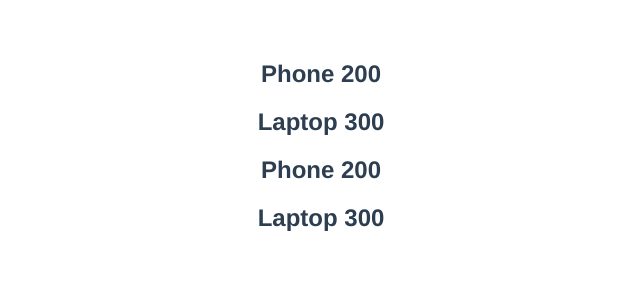
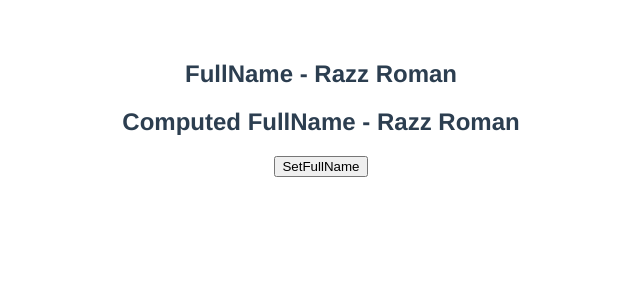
Before and after one commit to roman-ojha/vue, a Vue app in the folder Class/: page / in a window 1280 px wide. Shown: the top 300 px of the page, without its empty margins (319-959 px from the left). Built offline with nearby package versions, Linux system fonts and the light colour scheme.

Commit message:
docs(tutorial): comptued getter & setter

```diff
--- a/Class/src/App.vue
+++ b/Class/src/App.vue
@@ -3,7 +3,7 @@
 </template>
 
 <script>
-import Application from "./Topic_Wise/25_Computed_Properties_and_v-for/App.vue";
+import Application from "./Topic_Wise/26_Computed_getter_and_setter/App.vue";
 
 export default {
   name: "App",
--- /dev/null
+++ b/Class/src/Topic_Wise/26_Computed_getter_and_setter/App.vue
@@ -0,0 +1,54 @@
+<template>
+  <!-- so far our computed properties are read only that is they provide the different representation already existence data which we can bind to the template -->
+  <!-- sometimes you might also need to set value using computed property -->
+  <h2>FullName - {{ firstName }} {{ lastName }}</h2>
+
+  <h2>Computed FullName - {{ fullName }}</h2>
+
+  <!-- this button will change the 'fullName' computed property -->
+  <button @click="changeFullName">SetFullName</button>
+</template>
+<script>
+export default {
+  name: "App",
+  data() {
+    return {
+      firstName: "Razz",
+      lastName: "Roman",
+    };
+  },
+  methods: {
+    changeFullName() {
+      // now in this method we are setting computed property value
+      this.fullName = "Roman Ojha";
+    },
+  },
+  computed: {
+    // here rather we will change 'fullName' as object instead of a function
+    fullName: {
+      get() {
+        // this function will get called whenever we want to read computed property value
+        return `${this.firstName} ${this.lastName}`;
+      },
+      set(value) {
+        // this function will get called when you assign a new value to the computed property
+        // set function will take the argument that we set
+        const names = value.split(" ");
+        this.firstName = names[0];
+        this.lastName = names[1];
+      },
+    },
+  },
+};
+</script>
+
+<style>
+#app {
+  font-family: Avenir, Helvetica, Arial, sans-serif;
+  -webkit-font-smoothing: antialiased;
+  -moz-osx-font-smoothing: grayscale;
+  /* text-align: center; */
+  color: #2c3e50;
+  margin-top: 60px;
+}
+</style>
```
